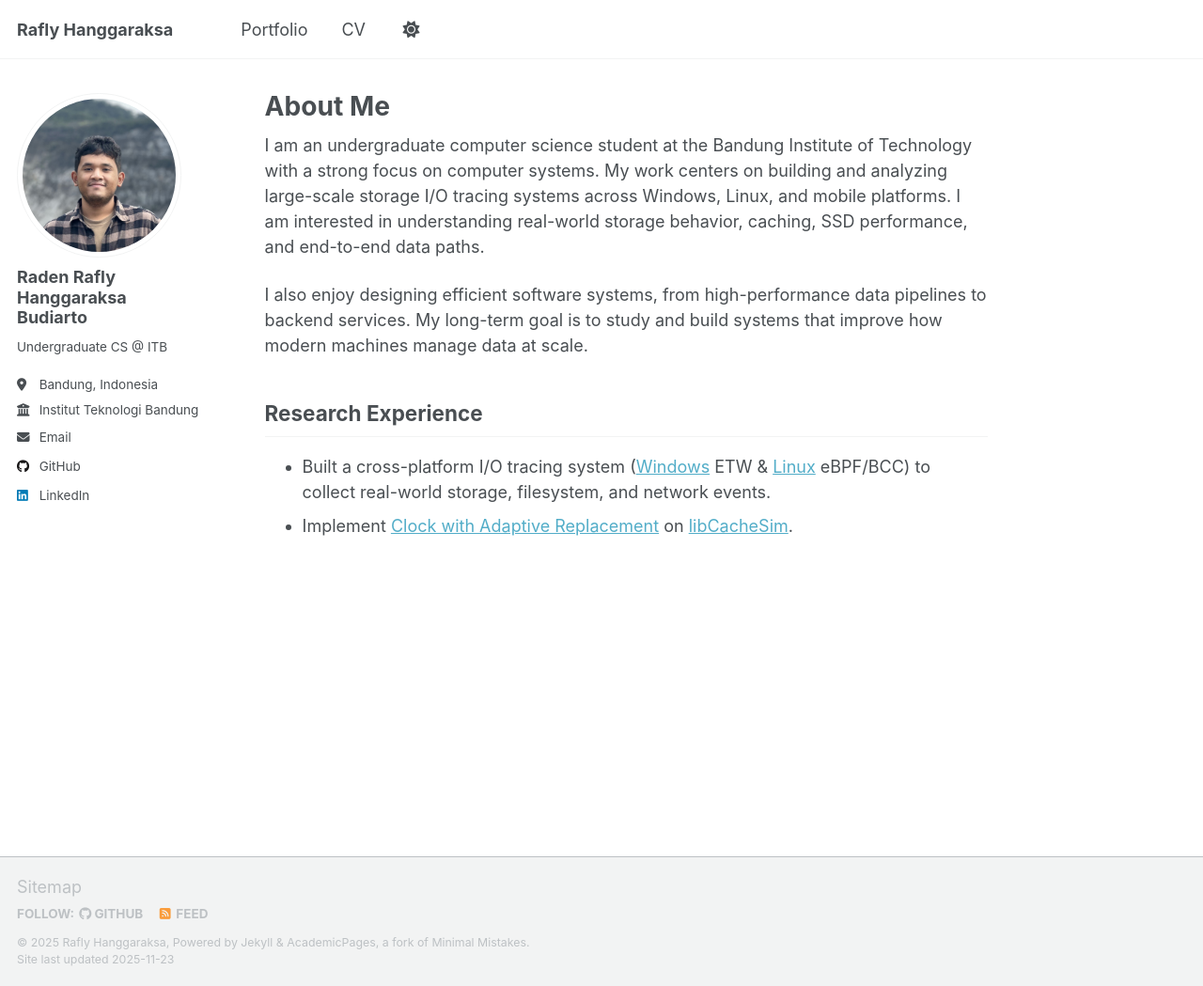
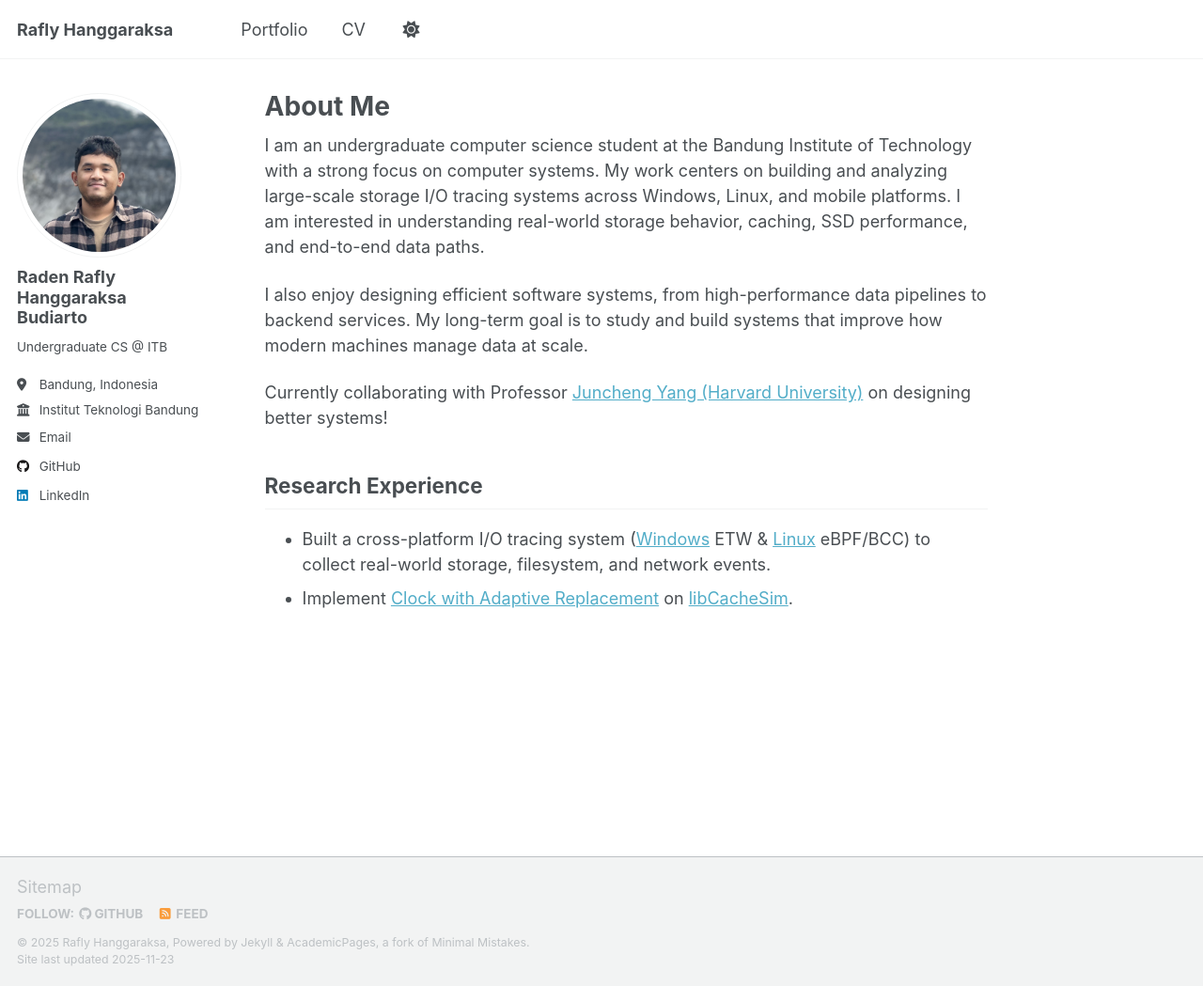
Before and after one commit to raflyhangga/raflyhangga.github.io, a Jekyll site: the page built from _pages/about.md, in a window 1280 px wide and 1049 px high. Shown: the whole window at 94% size. Built offline with Jekyll 4.4.1, drawn with Linux system fonts in a browser that asks for light colours; a script that is not in the unit is left out.

Commit message:
Add collaboration details

```diff
--- a/_pages/about.md
+++ b/_pages/about.md
@@ -11,6 +11,8 @@ I am an undergraduate computer science student at the Bandung Institute of Techn
 
 I also enjoy designing efficient software systems, from high-performance data pipelines to backend services. My long-term goal is to study and build systems that improve how modern machines manage data at scale.
 
+Currently collaborating with Professor [Juncheng Yang (Harvard University)](https://junchengyang.com/) on designing better systems!
+
 **Research Experience**
 ----
 * Built a cross-platform I/O tracing system ([Windows](https://github.com/cacheMon/io-tracer-win) ETW & [Linux](https://github.com/cacheMon/io-tracer) eBPF/BCC) to collect real-world storage, filesystem, and network events.
```
